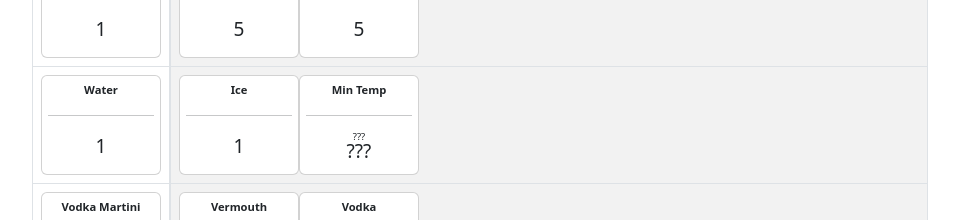
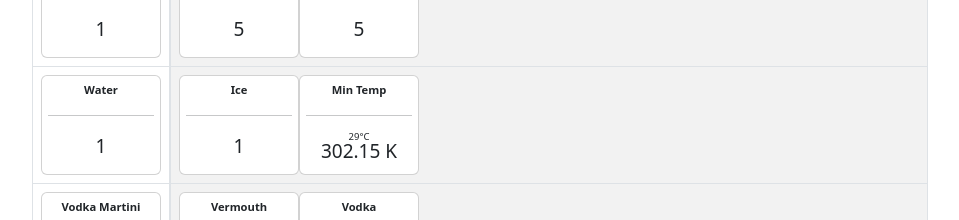
Before and after one commit to asciodev/ChemTrainer3000, a React (Vite) app: page / in a window 1280 px wide. Shown: the part 1520-1740 px from the top of the page, without its empty margins (160-1119 px from the left). Built offline with nearby package versions, Linux system fonts and the light colour scheme.

Commit message:
Fix temperatures

```diff
--- a/src/components/RecipeRow.tsx
+++ b/src/components/RecipeRow.tsx
@@ -25,7 +25,7 @@ function RecipeRow({ recipe } : { recipe: Recipe}) {
             </div>
           })
         }{
-          !!recipe.min_temp && <TemperatureCard t0temp={recipe.min_temp} />
+          !!recipe.min_temp && <TemperatureCard min_temp={Math.round(recipe.min_temp * 100) / 100} />
         }
       </td>
     </tr>
--- a/src/components/TemperatureCard.tsx
+++ b/src/components/TemperatureCard.tsx
@@ -1,16 +1,11 @@
-function TemperatureCard({ t0temp } : { t0temp : string | number}) {
-  function kelvin(temp: string | number) {
-    const re = temp.toString().match(/T0C \+ (\d+)/);
-    return re ? Number(re[1]) + 273.15 + " K" : "???";
-  }
-  function celsius(temp: string | number) {
-    const re = temp.toString().match(/T0C \+ (\d+)/);
-    return re ? Number(re[1]) + "°C" : "???"
+function TemperatureCard({ min_temp } : { min_temp : number}) {
+  function celsius(temp: number) {
+    return temp - 273.15;
   }
   return <div className="reagent temperature card">
     <span className="name">Min Temp</span>
     <hr></hr>
-    <span className="number"><ruby>{kelvin(t0temp)}<rp>(</rp><rt>{celsius(t0temp)}</rt><rp>)</rp></ruby></span>
+    <span className="number"><ruby>{min_temp} K<rp>(</rp><rt>{celsius(min_temp)}°C</rt><rp>)</rp></ruby></span>
   </div>
 }
 
```
Also changed, not shown: src/recipes/recipes.ts (+6 -20 lines).
